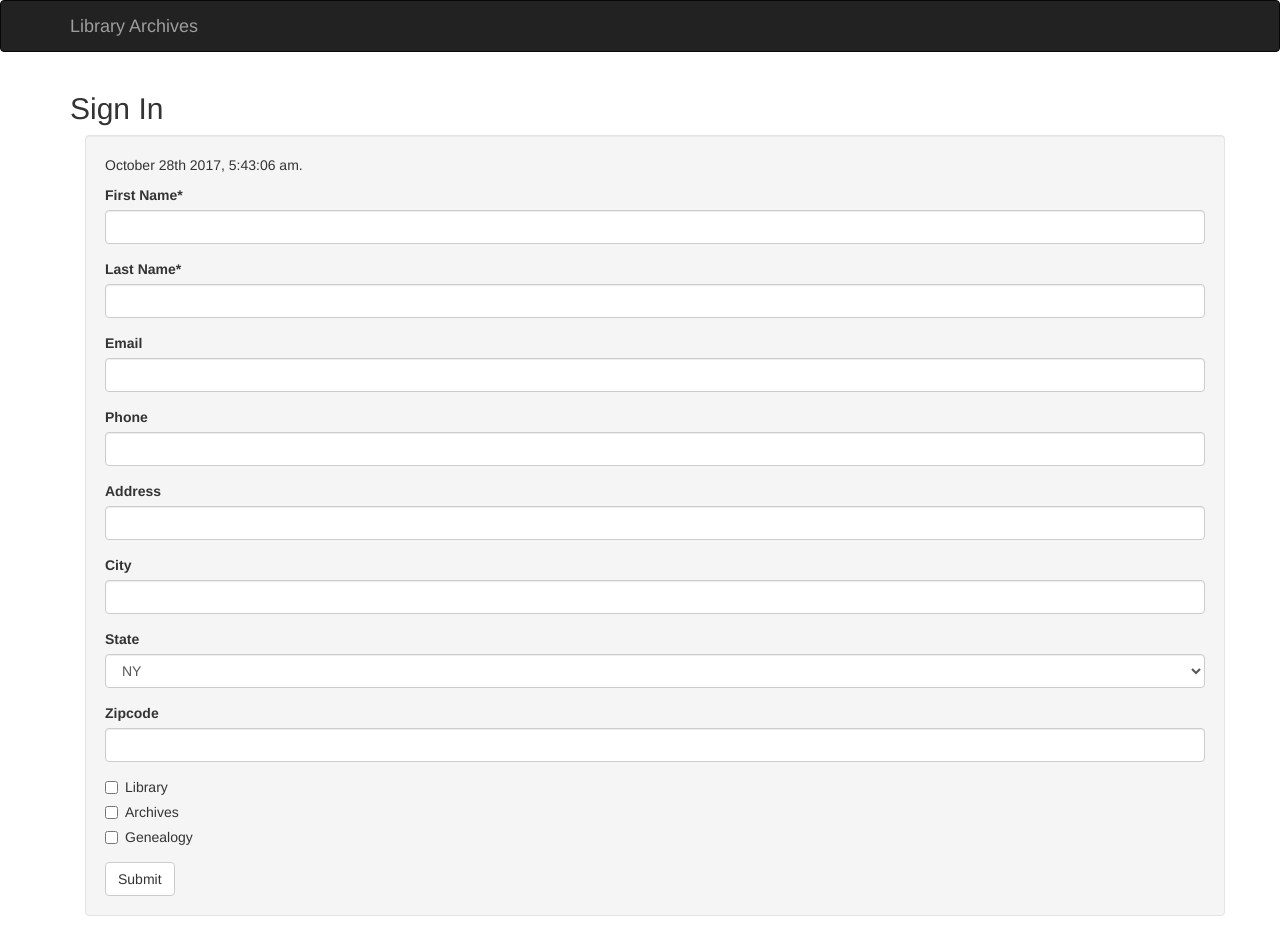
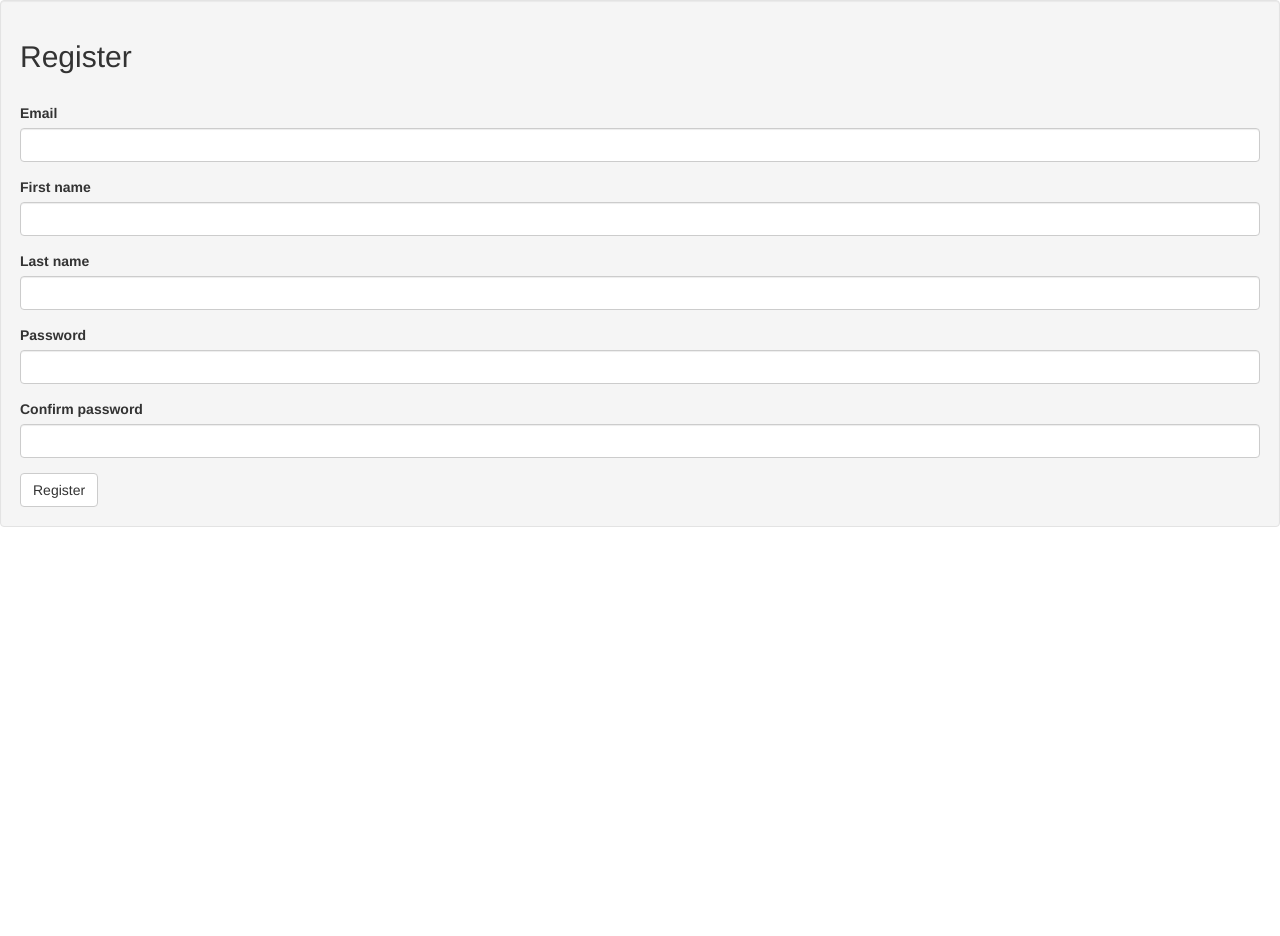
Before and after one commit to jerseycity17/team-5, a Flask app: page / in a window 1280 px wide. After the commit the page ends 527 px from the top, so only its background shows below. Run offline with Flask 2, Linux system fonts and the light colour scheme; some libraries are stand-ins or nearby versions.

Commit message:
added register functionality among other things

```diff
--- a/app/main/forms.py
+++ b/app/main/forms.py
@@ -1,4 +1,5 @@
-from flask_wtf import FlaskForm
+from flask_wtf import FlaskForm as Form
+from ..models import User, Organization
 # from wtforms import StringField, SubmitField
 from wtforms.fields import (
     StringField,
@@ -7,113 +8,70 @@ from wtforms.fields import (
     SubmitField,
     DateTimeField,
     BooleanField,
+    PasswordField,
 )
-from wtforms.validators import Required, DataRequired, Optional
+from wtforms import ValidationError
+from wtforms.validators import DataRequired, Length, Email, EqualTo, Required, Optional
+from flask import current_app
 
 
-class Form(FlaskForm):
-    class Meta:
-        def bind_field(self, form, unbound_field, options):
-            """
-            Strip field values of whitespace.
-            http://stackoverflow.com/questions/26232165/automatically-strip-all-values-in-wtforms
-            """
-            filters = unbound_field.kwargs.get('filters', [])
-            filters.append(_strip_filter)
-            return unbound_field.bind(form=form, filters=filters, **options)
+class LoginForm(Form):
+    """Used for registered users to log into the system."""
+    email = StringField('Email', validators=[DataRequired(), Length(1, 64)])
+    password = PasswordField('Password', validators=[DataRequired()])
+    submit = SubmitField('Log In')
 
 
-def _strip_filter(value):
-    """
-    Call strip() on given value if possible.
-    :return: stripped or unaltered value
-    """
-    if value is not None and hasattr(value, 'strip'):
-        return value.strip()
-    return value
+class RegistrationForm(Form):
+    """Used to register new users into the system."""
+    email = StringField('Email', validators=[DataRequired(), Length(1, 64), Email()])
+    first_name = StringField("First name")
+    last_name = StringField("Last name")
+    password = PasswordField('Password', validators=[
+        DataRequired(), EqualTo('password2', message='Passwords must match')])
+    password2 = PasswordField('Confirm password', validators=[DataRequired()])
+    submit = SubmitField('Register')
 
+    def validate_email(self, email_field):
+        """
+        Verifies that e-mails used for registration do not already exist in the system.
 
-# class NameForm(FlaskForm):
-#     name = StringField('What is your name?', validators=[Required()])
-#     submit = SubmitField('Submit')
+        :param email_field:
+        :return:
+        """
+        user = User.query.filter_by(email=email_field.data).first()
+        if user:
+            if user.email:
+                current_app.logger.error('{} tried to register user with email {} but user already exists.'.format(
+                    user.email, email_field.data))
+            else:
+                current_app.logger.error('Anonymous user tried to register user with email {} but user already exists.'.
+                                         format(email_field.data))
+            raise ValidationError('An account with this email address already exists')
 
+    def validate_password(self, password_field):
+        """
+        Used to verify that password meets security criteria.
 
-class Form(Form):
-    # General Form
-    first_name = StringField('First Name*', validators=[DataRequired()])
-    last_name = StringField("Last Name*", validators=[DataRequired()])
-    email = StringField("Email", validators=[Optional()])
-    phone = IntegerField("Phone", validators=[Optional()])
-    address = StringField("Address", validators=[Optional()])
-    city = StringField("City", validators=[Optional()])
-    state = SelectField(
-        "State",
-        choices=[
-            ('New York', 'NY'),
-            ('New Jersey', 'NJ'),
-            ('Florida', 'FL')
-        ], validators=[Optional()])
-    zipcode = IntegerField("Zipcode", validators=[Optional()])
-    # affiliation = SelectField(
-    #     "Affiliation",
-    #     choices=[
-    #         ('1', '1'),
-    #         ('2', '2'),
-    #         ('3', '3')
-    #     ], validators=[Optional()])
-    library = BooleanField("Library", validators=[Optional()])
-    archives = BooleanField("Archives", validators=[Optional()])
-    genealogy = BooleanField("Genealogy", validators=[Optional()])
+        :param password_field: password field
+        :return: A validation message if password is not secure.
+        """
+        if len(password_field.data) < 8:
+            raise ValidationError('Your password must be 8 or more characters')
 
-    # Library Form
-    research_purpose = SelectField(
-        "Research Purpose",
-        choices=[
-            ('', '\<Select a choice\>'),
-            ('City Agency', 'City Agency'),
-            ('Genealogy', 'Genealogy'),
-            ('Academic', 'Academic'),
-            ('Film/Media', 'Film/Media'),
-            ('Publication Book/Article', 'Publication Book/Article'),
-            ('Legal', 'Legal'),
-            ('Other', 'Other')
-        ], validators=[Optional()])
-    affiliation = SelectField(
-        "Affiliation",
-        choices=[
-            ('1', '1'),
-            ('2', '2'),
-            ('3', '3')
-        ], validators=[Optional()])
+        has_num = False
+        has_capital = False
+        for i in password_field.data:
+            if i.isdigit():
+                has_num = True
+            if i.isupper():
+                has_capital = True
 
-    # Archives Form
-    research_subject = SelectField(
-        "Research Subject",
-        choices=[
-            ('Administration', 'Administration'),
-            ('Birth/Marriage/Death', 'Birth/Marriage/Death'),
-            ('Buildings/Property Records', 'Buildings/Property Records'),
-            ('City Ordinances/Laws', 'City Ordinances/Laws'),
-            ('Civil Rights', 'Civil Rights'),
-            ('Courts/Criminal History', 'Courts/Criminal History'),
-            ('Famous Persons', 'Famous Persons'),
-            ('Ethnic Groups/Population Studies', 'Ethnic Groups/Population Studies'),
-            ('International', 'International'),
-            ('Health', 'Health'),
-            ('Landmarks', 'Landmarks'),
-            ('Mayoral Records', 'Mayoral Records'),
-            ('Old Town/Pre-consolidation', 'Old Town/Pre-consolidation'),
-            ('Transit/Transportation', 'Transit/Transportation'),
-            ('Wartime History', 'Wartime History'),
-            ('Welfare', 'Welfare'),
-            ('WPA', 'WPA')
-        ], validators=[Optional()])
-    collection = SelectField(
-        "Collection",
-        choices=[
-            ('1', '1'),
-            ('2', '2'),
-            ('3', '3')
-        ], validators=[Optional()])
+        if not (has_num or has_capital):
+            raise ValidationError('Passwords must contain at least one number and one capital letter')
 
-    submit = SubmitField()
+        if not has_num:
+            raise ValidationError('Password must contain at least one number')
+
+        if not has_capital:
+            raise ValidationError('Password must contain at least one capital letter')
--- a/app/main/views.py
+++ b/app/main/views.py
@@ -1,60 +1,34 @@
-from flask import render_template, session, redirect, url_for, current_app
+from flask import render_template, session, redirect, url_for, current_app, flash, request
 from .. import db
-from ..models import User
+from ..models import User, Organization
 # from ..email import send_email
 from . import main
-from .forms import Form
+from .forms import LoginForm, RegistrationForm
 from datetime import datetime
 
 
 @main.route('/', methods=['GET', 'POST'])
 def index():
-    # form = NameForm()
-    # if form.validate_on_submit():
-    #     user = User.query.filter_by(username=form.name.data).first()
-    #     if user is None:
-    #         user = User(username=form.name.data)
-    #         db.session.add(user)
-    #         session['known'] = False
-    #         if current_app.config['FLASKY_ADMIN']:
-    #             send_email(current_app.config['FLASKY_ADMIN'], 'New User',
-    #                        'mail/new_user', user=user)
-    #     else:
-    #         session['known'] = True
-    #     session['name'] = form.name.data
-    #     return redirect(url_for('.index'))
-    # return render_template('index.html',
-    #                        form=form, name=session.get('name'),
-    #                        known=session.get('known', False))
+    # organizations = Organization.query.filter()
+    # return render_template('test.html', orgos=organizations)
 
-    form = Form()
+    """
+        Renders the HTML page where users can register new accounts. If the RegistrationForm meets criteria, a new user is
+        written into the database.
 
+        :return: HTML page for registration.
+        """
+    form = RegistrationForm()
     if form.validate_on_submit():
-        first_name = form.first_name.data
-        last_name = form.last_name.data
-        email = form.email.data
-        phone = form.phone.data
-        address = form.address.data
-        city = form.city.data
-        state = form.state.data
-        zipcode = form.zipcode.data
-        library = form.library.data
-        archives = form.archives.data
-        genealogy = form.genealogy.data
-        research_purpose = form.research_purpose.data
-        affiliation = form.affiliation.data
-        research_subject = form.research_subject.data
-        collection = form.collection.data
-        timedate = datetime.now()
-
-        # Create a new user and add it to the database
-        user = User(first_name=first_name, last_name=last_name)
+        user = User(email=(form.email.data).lower(),
+                    password=form.password.data,
+                    first_name=form.first_name.data,
+                    last_name=form.last_name.data)
         db.session.add(user)
         db.session.commit()
-
-        return redirect(url_for('main.index'))
-
-    return render_template('index.html', form=form, name=session.get('name'))
+        flash('User successfully registered', category='success')
+        # return redirect(url_for('auth.login'))
+    return render_template('auth/register.html', form=form)
 
 
 @main.route('/database', methods=['GET', 'POST'])
--- /dev/null
+++ b/app/templates/auth/register.html
@@ -0,0 +1,11 @@
+{% extends "base.html" %}
+{% import "bootstrap/wtf.html" as wtf %}
+
+{% block title %}Register{% endblock %}
+
+{% block body %}
+<div class="well">
+    <h2>Register</h2><br>
+    {{ wtf.quick_form(form) }}
+</div>
+{% endblock %}
--- a/app/templates/base.html
+++ b/app/templates/base.html
@@ -1,6 +1,6 @@
 {% extends "bootstrap/base.html" %}
 
-{% block title %}Library Archives{% endblock %}
+{% block title %}Test{% endblock %}
 
 {% block head %}
 
@@ -21,7 +21,7 @@
 {#                    <span class="icon-bar"></span>#}
 {#                    <span class="icon-bar"></span>#}
 {#                </button>#}
-                <a class="navbar-brand" href="{{ url_for('main.index') }}">Library Archives</a>
+                <a class="navbar-brand" href="{{ url_for('main.index') }}">Test</a>
             </div>
     {#        <div class="navbar-collapse collapse">#}
     {#            <ul class="nav navbar-nav">#}
```
Also changed, not shown: app/models.py (+36 -0 lines), app/templates/auth/login.html (added, +12 -0 lines), app/templates/test.html (added, +18 -0 lines), migrations/versions/6c149639a60d_.py (added, +26 -0 lines), data-dev.sqlite.
